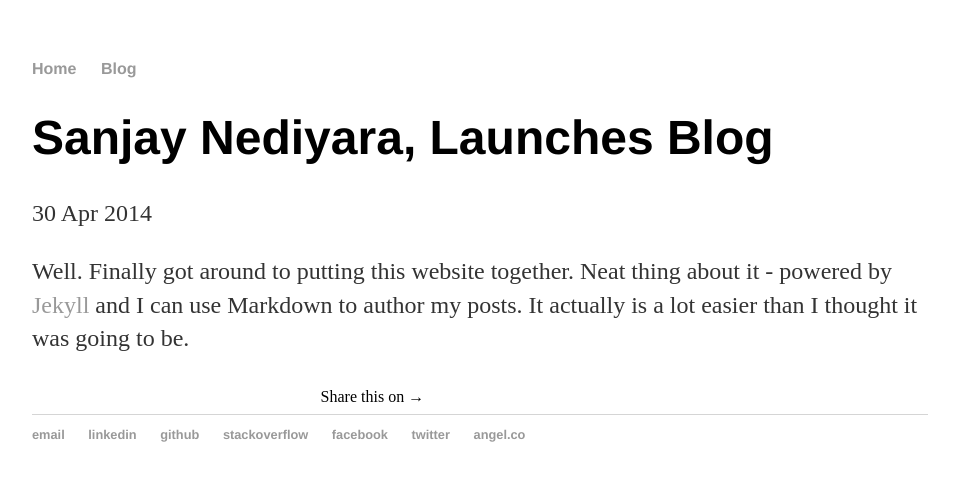
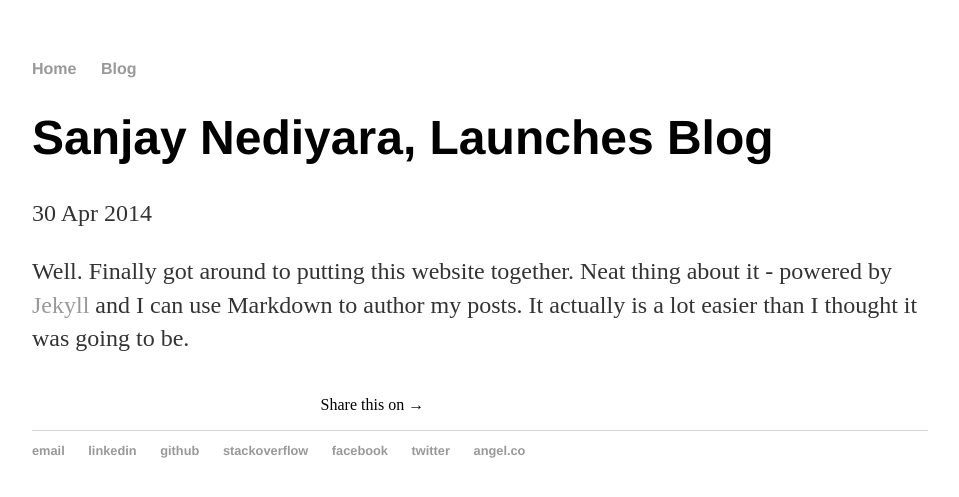
Before and after one commit to COD3BOY/cod3boy.github.io, a Jekyll site: the page built from _posts/2015-05-16-sanjay-blog-launched.md, in a window 1280 px wide. Shown: the top 497 px of the page, without its empty margins (160-1119 px from the left). Built offline with Jekyll 4.4.1, drawn with Linux system fonts in a browser that asks for light colours.

Commit message:
Update post.html

```diff
--- a/_layouts/post.html
+++ b/_layouts/post.html
@@ -8,4 +8,6 @@
   {{ content }}
 </div>
 
+<div class="share-page">
 {% include share-page.html %}
+</div>
```
